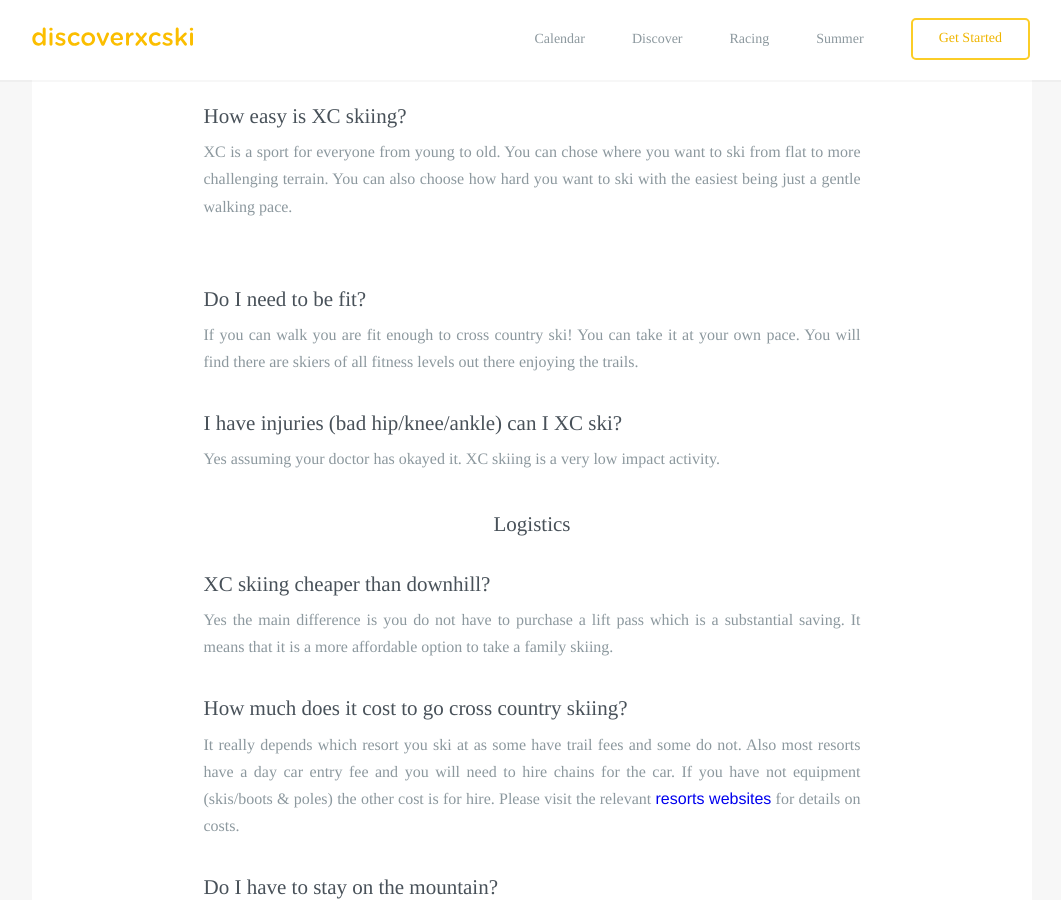
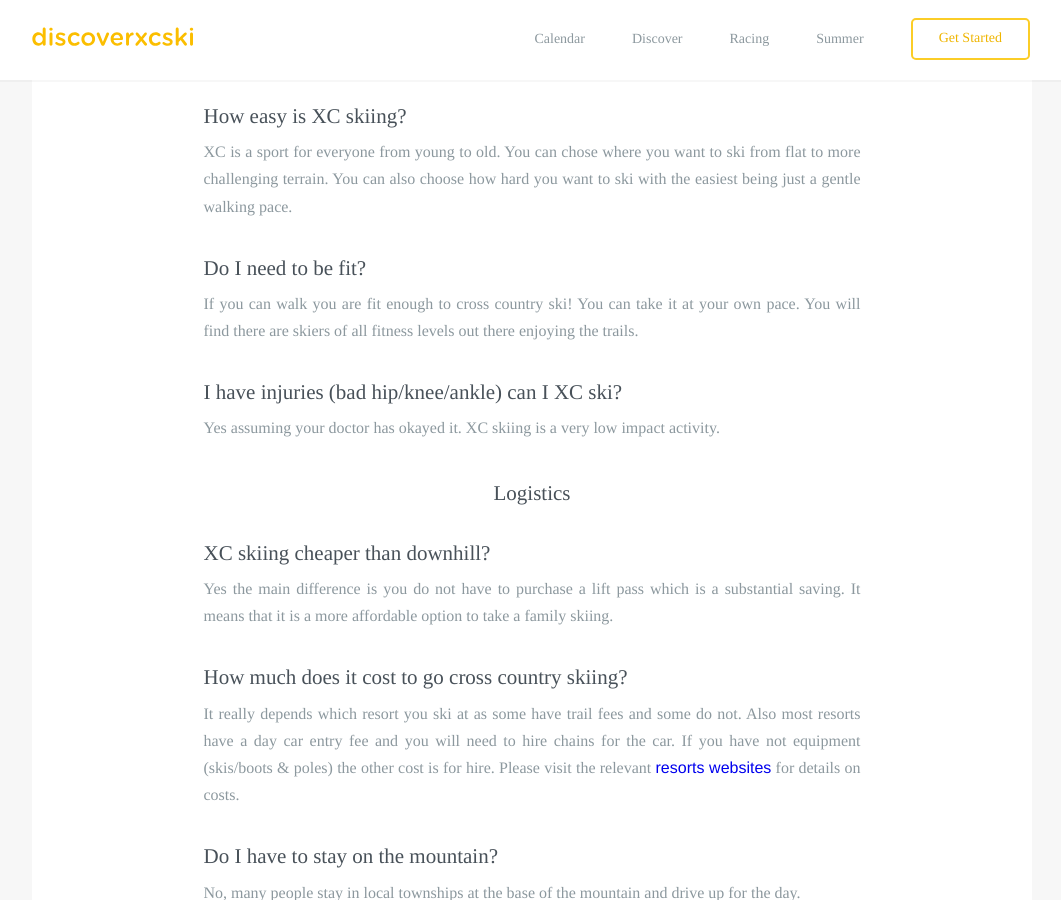
Before and after one commit to robcatto/robcatto.github.io, a Jekyll site: the page built from faq/index.html, in a window 1280 px wide and 900 px high, scrolled down 422 px. Shown: the whole window, without its empty margins (108-1169 px from the left). Built offline with Jekyll 4.4.1, drawn with Linux system fonts in a browser that asks for light colours; some web fonts are replaced; Markdown is read by kramdown in place of the engine named in the settings.

Commit message:
Update index.html

```diff
--- a/faq/index.html
+++ b/faq/index.html
@@ -49,7 +49,7 @@ layout: default
                         <p class="left__aligned--p left__sub--para">Yes anybody can!!  XC skiing is a gentle induction into skiing.  You do not need to ride lifts or go down steep slopes but it still means you get out into the beautiful alpine environment. You start on the flat or going up gentle hills and you gradually develop your skills.
                         </p>
                         <h3 class="heading__aligned--page">How easy is XC skiing?</h3>
-                        <p class="left__aligned--p left__sub--para">XC is a sport for everyone from young to old.  You can chose where you want to ski from flat to more challenging terrain.  You can also choose how hard you want to ski with the easiest being just a gentle walking pace.</p>
+                        <p class="left__aligned--p left__sub--para">XC is a sport for everyone from young to old.  You can chose where you want to ski from flat to more challenging terrain.  You can also choose how hard you want to ski with the easiest being just a gentle walking pace.
                         </p>
                         <h3 class="heading__aligned--page">Do I need to be fit?</h3>
                         <p class="left__aligned--p left__sub--para">If you can walk you are fit enough to cross country ski! You can take it at your own pace.  You will find there are skiers of all fitness levels out there enjoying the trails.
```
